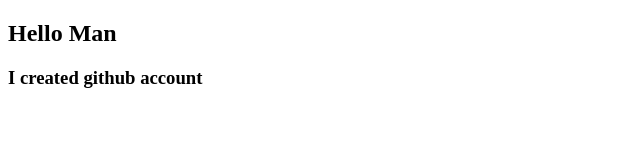
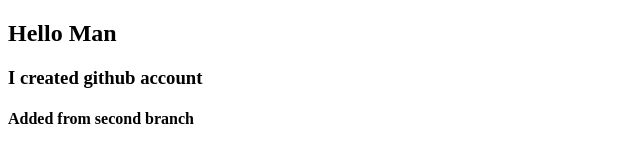
Before and after one commit to enamlimitless/first-website, a plain HTML site: page index.html in a window 1280 px wide. Shown: the whole page, without its empty margins (0-640 px from the left). Drawn offline with Linux system fonts and the light colour scheme.

Commit message:
learning about second branch

```diff
--- a/index.html
+++ b/index.html
@@ -8,5 +8,6 @@
 <body>
     <h2>Hello Man</h2>
     <h3>I created github account</h3>
+    <h4>Added from second branch</h4>
 </body>
 </html>
```
